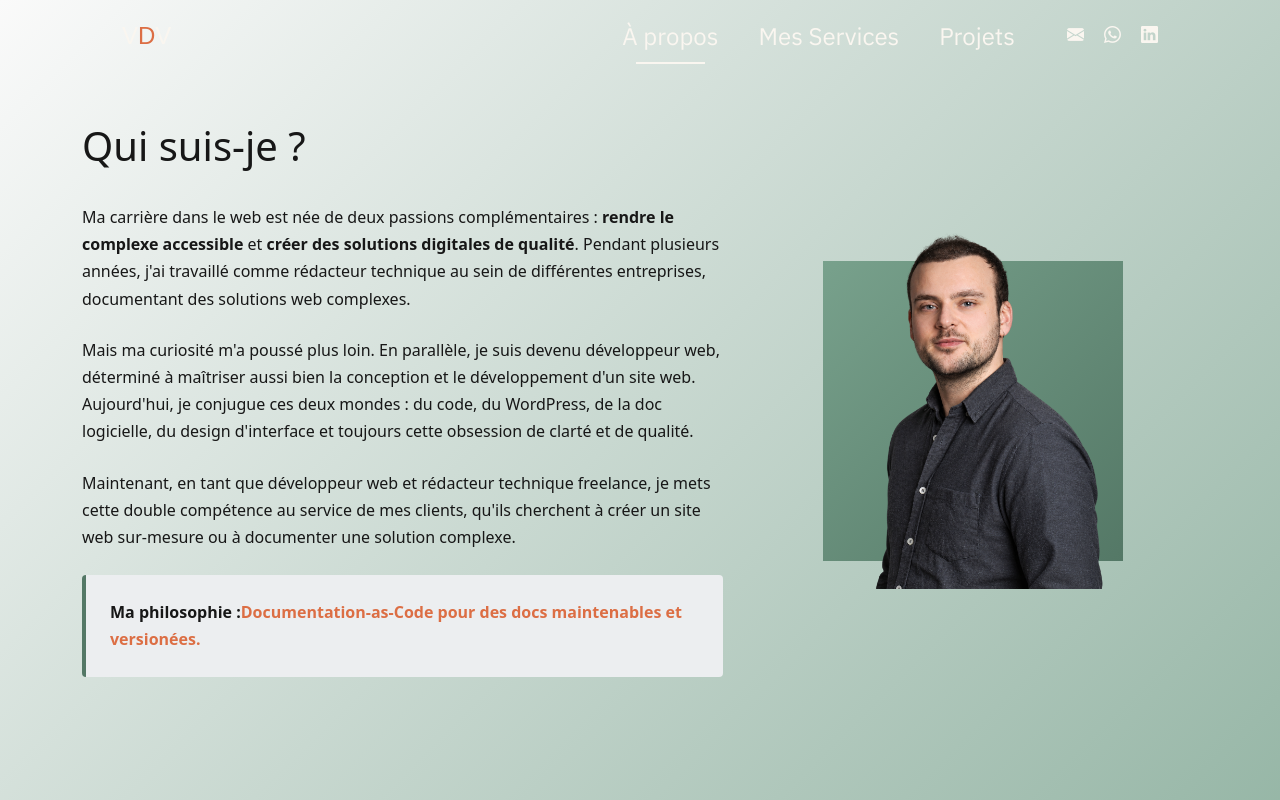
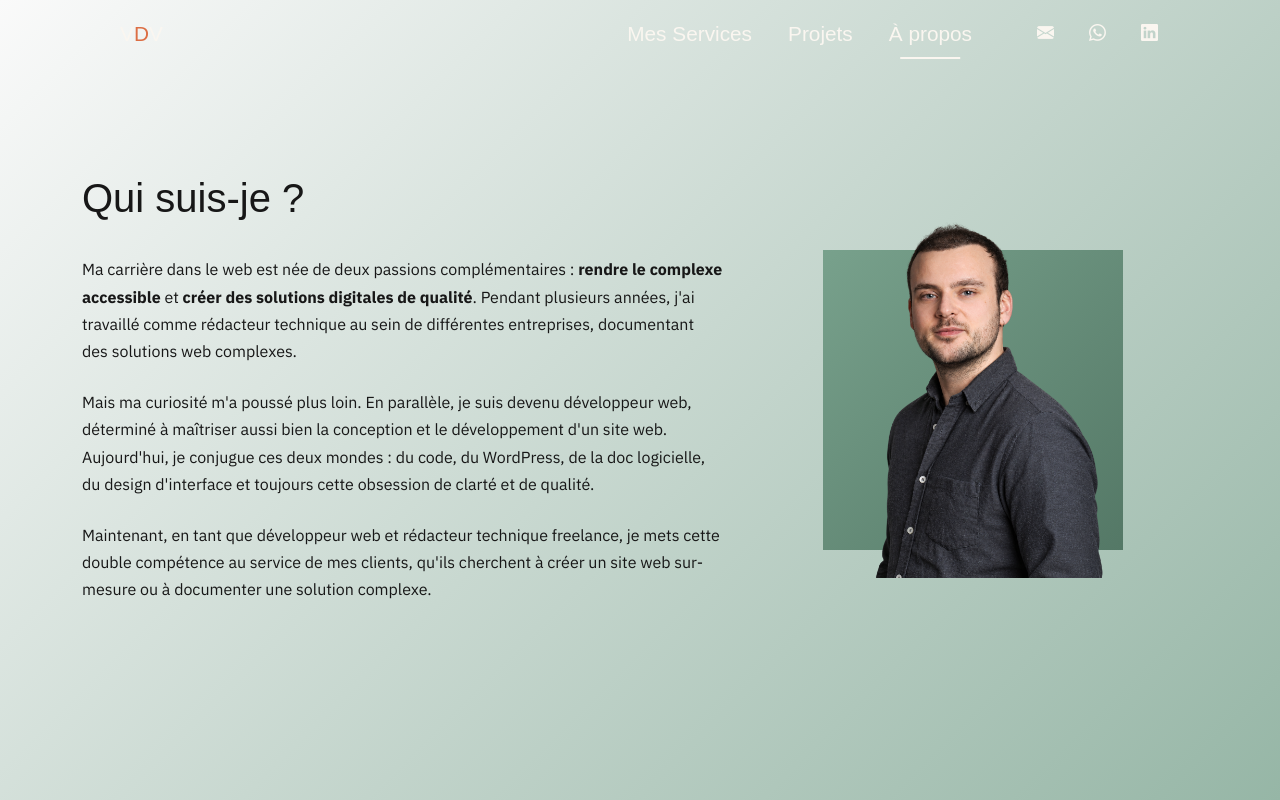
Before and after one commit to VictorDvs/Portfolio, a Vue app: page /about in a window 1280 px wide. Shown: the top 800 px of the page. Built offline with nearby package versions, Linux system fonts and the light colour scheme; a web font is replaced by a local one.

Commit message:
change about et header

```diff
--- a/src/assets/styles/_about.scss
+++ b/src/assets/styles/_about.scss
@@ -66,7 +66,7 @@ $py-spacing-lg: 120px; // 7.5rem
 
 .bio-content {
   h2 {
-    // font-size: clamp(2rem, 4vw, 2.5rem);
+    font-family: var(--heading-font-family);
     font-weight: 500;
     color: $color-text-body;
     margin-bottom: 2rem;
@@ -75,7 +75,7 @@ $py-spacing-lg: 120px; // 7.5rem
 }
 
 .bio-text {
-  // font-size: 1.0625rem;
+  font-family: var(--body-font-family);
   line-height: 1.7;
   color: $color-text-body;
   margin-bottom: 1.5rem;
@@ -90,13 +90,6 @@ $py-spacing-lg: 120px; // 7.5rem
       color: darken($color-secondary, 10%);
       text-decoration: underline;
     }
-  }
-
-  &.highlight {
-    background: $color-bg-light;
-    padding: 1.5rem;
-    border-left: 4px solid $color-primary;
-    border-radius: 4px;
   }
 }
 
--- a/src/assets/styles/_header.scss
+++ b/src/assets/styles/_header.scss
@@ -1,7 +1,7 @@
 @import 'mixins';
-/* Style principal de la navbar */
+
+/* Header principal */
 #nav {
-    // background-color: var(--background-color-header);
   color: var(--text-color);
   z-index: 1000;
   position: fixed;
@@ -10,157 +10,123 @@
   width: 100%;
   height: auto;
   overflow: visible;
-    transition: height 0.3s ease;
-
-      // État par défaut = transparent (pas besoin de classe JS pour ça)
   background-color: transparent;
   transition: background-color 0.3s ease;
 
-  &.header--dark {
+  &.header--dark,
+  &.navbar--solid,
+  &.menu-open {
     background-color: var(--background-color-header);
   }
 
-  // Ajoutée par le JS au premier scroll, jamais retirée ensuite
-    &.navbar--solid,
-  &.menu-open {
-    background-color: var(--background-color-header); // ou ta variable de couleur
+  &.show {
+    height: auto;
   }
 }
 
-  /* Hauteur ajustée lorsque la navbar est ouverte */
-  #nav.show {
-    height: auto;
-  }
-
-/* Alignement des liens dans la navbar (hors Accueil, désormais séparé) */
+/* Navbar container */
 .navbar-nav {
   justify-content: flex-end;
   align-items: center;
   gap: 20px;
-  width: 100%; // <- corrigé, était "auto"
+  width: 100%;
   padding: 0;
   margin: 0 30px;
-  font-family: var(--body-font-family);
+  font-family: var(--heading-font-family);
+}
 
-  .logo {
-    width: 50px; // Ajustez la taille du logo selon vos besoins
+/* Logo */
+.navbar-nav .logo {
+  width: 50px;
   height: auto;
-    margin-right: 10px; // Espace entre le logo et le lien Accueil
+  margin-right: 10px;
+}
+
+/* Lien Accueil - aligné à gauche */
+.nav-link-home {
+  margin-right: auto;
+  font-family: var(--heading-font-family);
+}
+
+/* Style des liens */
+.nav-link {
+  position: relative;
+  font-weight: 400;
+  font-size: 1.3rem;
+  text-decoration: none;
+  padding: 10px;
+  color: var(--text-color);
+  cursor: pointer;
+  transition: opacity 0.3s ease;
+  width: auto;
+
+  &:hover {
+    opacity: 0.8;
   }
 }
 
-
-
-  /* Style des liens de navigation */
-  .navbar-nav > .nav-link:not(.dropdown-item) {
-    @include displayFlex;
-    width: auto; /* Largeur ajustée automatiquement */
-    color: var(--text-color);
-    padding: 10px; /* Ajout de padding pour l'accessibilité */
-    cursor: pointer;
-
+/* Underline pour lien actif */
+.router-link-exact-active:not(.no-underline)::after {
+  content: '';
+  position: absolute;
+  bottom: 0;
+  left: 50%;
+  transform: translateX(-50%);
+  width: 60%;
+  height: 2px;
+  background-color: var(--text-color);
 }
 
-  .navbar-toggler{
+/* Bouton burger */
+.navbar-toggler {
   background: transparent;
   color: var(--burger-button-color);
   padding: 5px;
-  font-size: 30px; /* Taille du bouton burger */
-  z-index: 1000;
-  }
-
-  /* Style des liens de la navbar */
-  .nav-link {
-    position: relative;
-    font-family: var(--body-font-family);
-    font-weight: 400;
-    font-size: 1.5em;
-    text-decoration: none;
-    padding-bottom: 2px; /* Espace pour souligner les liens */
+  font-size: 30px;
+  z-index: 1001;
+  border: none;
+  cursor: pointer;
+  transition: opacity 0.3s ease;
 
   &:hover {
-    // color: var(--text-color);
-    background: none;
-    text-decoration: none;
-    cursor: pointer;
+    opacity: 0.8;
   }
 }
 
-  /* Lien Accueil, toujours visible à gauche */
-.nav-link-home {
-  margin-right: auto; // pousse tout le reste vers la droite
-  font-family: var(--heading-font-family);
+/* Icônes de contact */
+.contact-icons {
+  gap: 15px;
+  padding-left: 15px;
+
+  a {
+    color: var(--text-color);
+    font-size: 17px;
+    text-decoration: none;
+    transition: opacity 0.3s ease;
+
+    &:hover {
+      opacity: 0.6;
+    }
+  }
 }
 
-
-  /* Soulignement des liens actifs */
-  .router-link-exact-active::after {
-    content: '';
-    position: absolute;
-    bottom: 0;
-    left: 50;
-    width: 60%;
-    height: 2px;
-    background-color: var(--text-color); /* Couleur du soulignement */
-  }
-
-  /* Suppression du soulignement pour certains liens */
-  .no-underline::after {
-    display: none;
-  }
-
-  /* Commutateur de langue */
-  .language-switcher {
-    display: flex;
-    gap: 10px;
-    padding-bottom: 0px;
-  }
-
-  /* Boutons de sélection de langue */
-  // .btn-lang {
-  //   font-family: "Poppins", serif;
-  //   font-weight: 600;
-  //   background-color: transparent;
-  //   // border: 1px solid var(--background-color);
-  //   color: var(--text-color);
-  //   border-radius: 5px;
-  //   padding: 2px 8px;
-  //   font-size: 0.9em;
-  //   font-family: "Poppins", serif;
-  //   cursor: pointer;
-  //   transition: background-color 0.3s, color 0.3s;
-  // }
-
-  // /* Survol des boutons de langue */
-  // .btn-lang:hover {
-  //   background-color: var(--text-color);
-  //   color: var(--background-color);
-  // }
-
-  // /* Bouton de langue actif */
-  // .btn-lang.active {
-  //   background-color: #8A4266;
-  //   color: var(--text-color);
-  //   border-color: transparent; /* Supprime la bordure pour le bouton actif */
-  //   // border: 1px solid var(--text-color);
-  // }
-
+/* Bootstrap icon styling */
 .bi {
   font-size: 17px;
 }
 
-  /* Media Queries pour les écrans réduits */
+/* Responsive pour petit écran */
 @media screen and (max-width: 1200px) {
   .navbar-nav {
-      flex-direction: column; /* Empile les liens en colonne */
+    flex-direction: column;
     gap: 0;
-      width: 100%; /* Respecte la largeur de l'écran */
-      margin: 0; /* Supprime les marges */
+    width: 100%;
+    margin: 0;
     padding-bottom: 8px;
   }
 
   .nav-link-home {
-    margin-right: 0; // <- ajouté : annule la poussée desktop, redevient un lien normal centré
+    margin-right: 0;
   }
 
   .router-link-exact-active::after {
@@ -168,16 +134,19 @@
   }
 
   .nav-link {
-      font-size: 1.4em; /* Réduit la taille du texte */
-      width: 100%; /* Les liens occupent toute la largeur */
-      text-align: center; /* Centre le texte des liens */
+    font-size: 1.4em;
+    width: 100%;
+    text-align: center;
   }
 
+  .contact-icons {
+    padding-left: 0;
+    padding-top: 10px;
+  }
 }
 
 @media screen and (max-width: 990px) {
   .navbar-nav {
-      // border-bottom: 1px solid var(--text-color);
     padding-bottom: 8px;
   }
 }
--- a/src/assets/styles/_home.scss
+++ b/src/assets/styles/_home.scss
@@ -180,6 +180,10 @@ $py-80: 5rem;
     font-size: 2rem;
     color: $color-primary;
     margin-bottom: 1.5rem;
+
+    .bi-code-square, .bi-file-earmark-text {
+      color: $color-neutral-900;
+    }
 
     &.service-icon-secondary {
       background: rgba($color-secondary, 0.1);
--- a/src/components/HeaderComponent.vue
+++ b/src/components/HeaderComponent.vue
@@ -1,53 +1,85 @@
 <template>
-  <nav v-scroll class="navbar navbar-expand-lg" id="nav" :class="{ 'menu-open': isMenuOpen, 'header--dark': isDarkHeader }">
+  <nav
+    v-scroll
+    class="navbar navbar-expand-lg"
+    id="nav"
+    :class="{ 'menu-open': isMenuOpen, 'header--dark': isDarkHeader }"
+  >
     <div class="container coll-header">
-
       <button
         class="navbar-toggler ms-auto"
         type="button"
         @click.stop="toggleMenu"
-        aria-expanded="isMenuOpen"
-        aria-label="Toggle navigation">
+        :aria-expanded="isMenuOpen"
+        aria-label="Toggle navigation"
+      >
         <span class="bi bi-list"></span>
       </button>
-      <div class="collapse navbar-collapse justify-content-end" :class="{ show: isMenuOpen }" id="navbarNav">
+
+      <div
+        class="collapse navbar-collapse justify-content-end"
+        :class="{ show: isMenuOpen }"
+        id="navbarNav"
+      >
         <div class="navbar-nav">
-
-          <router-link to="/" class="nav-link nav-link-home no-underline" aria-label="Retour à l'accueil" @click="closeMenu">
+          <router-link
+            to="/"
+            class="nav-link nav-link-home no-underline"
+            aria-label="Retour à l'accueil"
+            @click="closeMenu"
+          >
             V<span style="color: #DC6E44">D</span>V
           </router-link>
-          <router-link class="nav-link" :to="'/about'" @click="closeMenu">
+
+          <router-link
+            class="nav-link"
+            :to="'/services'"
+            @click="closeMenu"
+          >
+            {{ $t('navbar.offer') }}
+          </router-link>
+
+          <router-link
+            class="nav-link"
+            :to="'/realisations'"
+            @click="closeMenu"
+          >
+            {{ $t('navbar.realisations') }}
+          </router-link>
+
+          <router-link
+            class="nav-link"
+            :to="'/about'"
+            @click="closeMenu"
+          >
             {{ $t('navbar.about') }}
           </router-link>
-          <router-link class="nav-link" :to="'/services'" @click="closeMenu">
-            {{ $t('navbar.offer') }}
-          </router-link>
-          <router-link class="nav-link" :to="'/realisations'" @click="closeMenu">
-            {{ $t('navbar.realisations') }}
-          </router-link>
-          <!-- <router-link class="nav-link" :to="'/contact'" @click="closeMenu">
-            {{ $t('navbar.contact') }}
-          </router-link> -->
-          <!-- <div class="d-flex language-switcher align-items-center">
-            <button
-              v-for="lang in languages"
-              :key="lang"
-              class="btn btn-lang"
-              :class="{ active: lang === currentLocale }"
-              @click="changeLanguage(lang)"
-            >
-              {{ lang.toUpperCase() }}
-            </button>
-          </div> -->
+
           <!-- Icônes de contact -->
           <div class="d-flex contact-icons align-items-center ms-3">
-        <a href="mailto:victordevos.pro@gmail.com" title="Email">
+            <a
+              href="mailto:victordevos.pro@gmail.com"
+              title="Email"
+              aria-label="Envoyer un email"
+            >
               <i class="bi bi-envelope-fill"></i>
             </a>
-        <a href="https://wa.me/33681883176" target="_blank" rel="noopener noreferrer" title="WhatsApp">
+            <a
+              href="https://wa.me/33681883176"
+              target="_blank"
+              rel="noopener noreferrer"
+              title="WhatsApp"
+              aria-label="Contacter sur WhatsApp"
+            >
               <i class="bi bi-whatsapp"></i>
             </a>
-        <a href="https://www.linkedin.com/in/victor2vos/" target="_blank" rel="noopener noreferrer" title="LinkedIn">
+            <a
+              href="https://www.linkedin.com/in/victor2vos/"
+              target="_blank"
+              rel="noopener noreferrer"
+              title="LinkedIn"
+              aria-label="Visiter le profil LinkedIn"
+            >
               <i class="bi bi-linkedin"></i>
             </a>
           </div>
@@ -58,53 +90,55 @@
 </template>
 
 <script>
+export default {
+  name: 'HeaderComponent',
 
-export default {
   data() {
     return {
       isMenuOpen: false,
-      languages: ['fr', 'en'], // Langues disponibles
     };
   },
-  components: {
-  },
+
   computed: {
-    currentLocale() {
-      return this.$i18n.locale; // Récupère la langue actuelle
-    },
     isDarkHeader() {
       return this.$route.meta.darkHeader === true;
     },
   },
+
   methods: {
-    changeLanguage(lang) {
-      this.$i18n.locale = lang; // Change la langue globale
-      localStorage.setItem('lang', lang); // Sauvegarde la langue dans le localStorage
-    },
-
     toggleMenu() {
       this.isMenuOpen = !this.isMenuOpen;
     },
+
     closeMenu() {
       this.isMenuOpen = false;
     },
 
     handleOutsideClick(event) {
-      const navbar = document.getElementById('navbarNav');
+      // Si le menu est fermé, ne rien faire
+      if (!this.isMenuOpen) return;
+
+      const navbarNav = document.getElementById('navbarNav');
       const toggleButton = document.querySelector('.navbar-toggler');
 
-      if (navbar.classList.contains('show') && !navbar.contains(event.target) && event.target !== toggleButton) {
+      // Ferme si on clique en dehors du menu ET du bouton
+      if (
+        !navbarNav?.contains(event.target) &&
+        !toggleButton?.contains(event.target)
+      ) {
         this.closeMenu();
       }
-    }
     },
+  },
+
   mounted() {
     document.addEventListener('click', this.handleOutsideClick);
   },
+
   beforeUnmount() {
     document.removeEventListener('click', this.handleOutsideClick);
-  }
-}
+  },
+};
 </script>
 
 <style lang="scss" scoped>
--- a/src/views/AboutView.vue
+++ b/src/views/AboutView.vue
@@ -41,14 +41,6 @@
 
               <p class="bio-text" data-aos="fade-up" data-aos-delay="150">
                 {{ $t('about.bio.paragraph3') }}
-              </p>
-
-              <!-- Lien Docs-as-Code (si applicable) -->
-              <p class="bio-text highlight" data-aos="fade-up" data-aos-delay="200">
-                <strong>{{ $t('about.bio.philosophy') }}</strong>
-                <a href="https://www.writethedocs.org/guide/docs-as-code/" target="_blank" rel="noopener">
-                  {{ $t('about.bio.docsAsCode') }}
-                </a>
               </p>
             </div>
           </div>
@@ -219,9 +211,9 @@
               <div class="skill-tags">
                 <span class="skill-tag">WordPress</span>
                 <span class="skill-tag">PHP</span>
-                <span class="skill-tag">Git</span>
+                <span class="skill-tag">MySQL</span>
+                <span class="skill-tag">MariaDB</span>
                 <span class="skill-tag">REST APIs</span>
-                <span class="skill-tag">SEO</span>
               </div>
             </div>
           </div>
@@ -231,8 +223,7 @@
             <div class="skill-category" data-aos="fade-up" data-aos-delay="150">
               <h3 class="skill-category-title">Documentation</h3>
               <div class="skill-tags">
-                <span class="skill-tag">Information Developer</span>
-                <span class="skill-tag">MDX / Markdown</span>
+                <span class="skill-tag">Architecture de l'information</span>
                 <span class="skill-tag">API Docs</span>
                 <span class="skill-tag">User Guides</span>
                 <span class="skill-tag">Troubleshooting Guides</span>
@@ -246,8 +237,10 @@
               <h3 class="skill-category-title">Outils & Méthodologies</h3>
               <div class="skill-tags">
                 <span class="skill-tag">Figma</span>
+                <span class="skill-tag">Git Workflow</span>
+                <span class="skill-tag">DITA XML</span>
+                <span class="skill-tag">MDX / Markdown</span>
                 <span class="skill-tag">Agile</span>
-                <span class="skill-tag">Git Workflow</span>
                 <span class="skill-tag">Docs-as-Code</span>
 
               </div>
```
Lines whose indentation alone changed are shown as unchanged.
